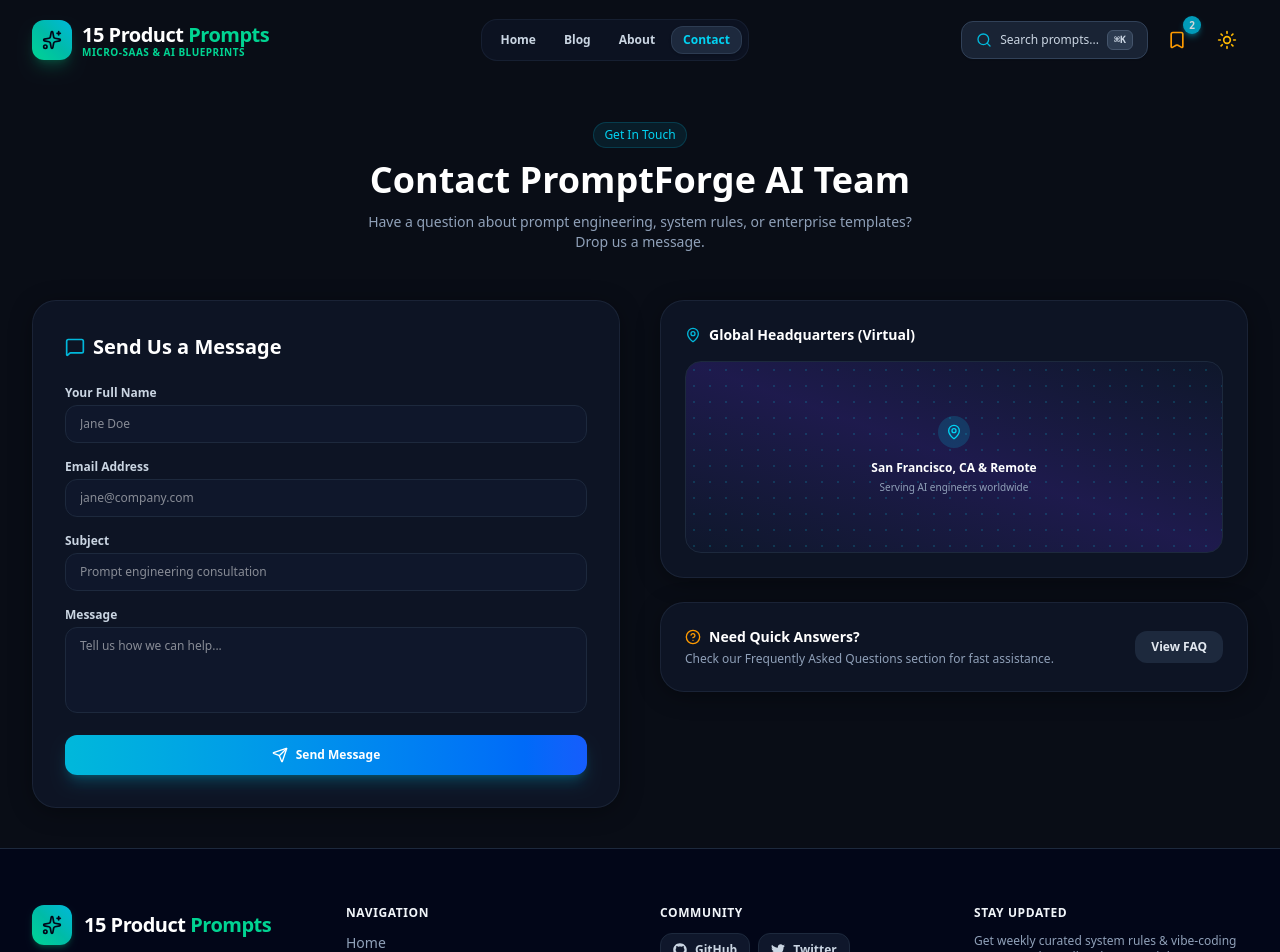
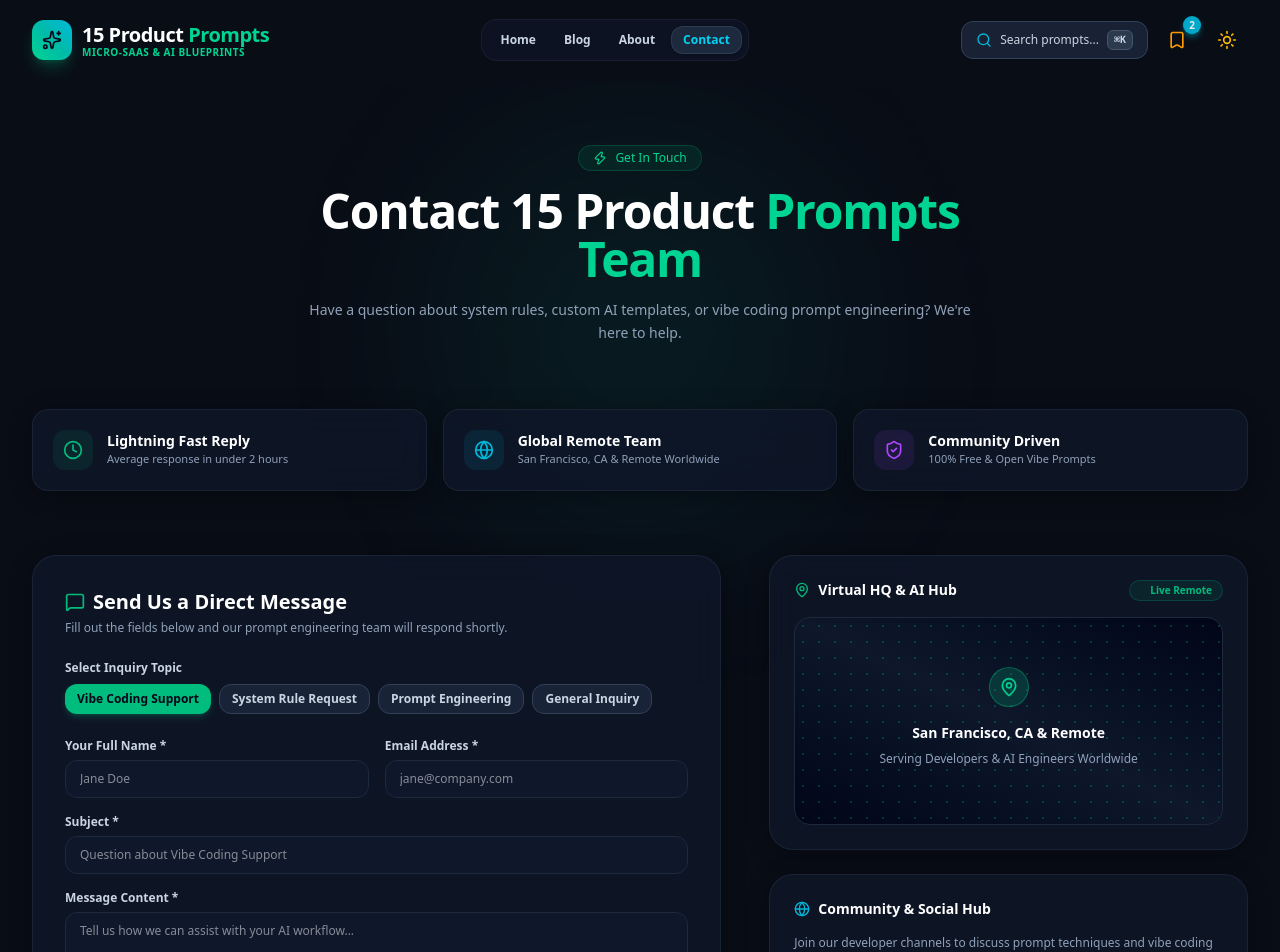
Before and after one commit to bunnyvalluri/15-Product-Prompts, a React (Vite) app: page /contact in a window 1280 px wide. Shown: the top 952 px of the page. Built offline with nearby package versions, Linux system fonts and the light colour scheme.

Commit message:
Upgrade Contact page UX with interactive topic selection and animated features

```diff
--- a/src/pages/Contact.jsx
+++ b/src/pages/Contact.jsx
@@ -1,5 +1,8 @@
+import { useState } from 'react';
 import { useForm } from 'react-hook-form';
-import { Mail, MessageSquare, Send, MapPin, Globe, HelpCircle } from 'lucide-react';
+import { motion } from 'framer-motion';
+import { Mail, MessageSquare, Send, MapPin, Globe, HelpCircle, Zap, ShieldCheck, Clock, ArrowRight, CheckCircle2 } from 'lucide-react';
+import { FaGithub, FaTwitter, FaDiscord } from 'react-icons/fa';
 import { Link } from 'react-router-dom';
 import { useToast } from '../context/ToastContext';
 import { Badge } from '../components/common/Badge';
@@ -7,50 +10,154 @@ import { Badge } from '../components/common/Badge';
 export function Contact() {
   const { register, handleSubmit, reset, formState: { errors } } = useForm();
   const { addToast } = useToast();
+  const [selectedTopic, setSelectedTopic] = useState('Vibe Coding Support');
+  const [isSubmitting, setIsSubmitting] = useState(false);
 
-  const onSubmit = (data) => {
+  const topics = [
+    'Vibe Coding Support',
+    'System Rule Request',
+    'Prompt Engineering',
+    'General Inquiry'
+  ];
+
+  const onSubmit = async (data) => {
+    setIsSubmitting(true);
+    await new Promise((r) => setTimeout(r, 600));
+    setIsSubmitting(false);
     addToast(`Message sent! Thank you, ${data.name}. We will get back to you shortly.`, 'success');
     reset();
   };
 
   return (
-    <div className="max-w-7xl mx-auto px-4 sm:px-6 lg:px-8 py-10 space-y-12">
+    <div className="relative overflow-hidden">
+      {/* Background ambient lighting */}
+      <div className="absolute top-0 left-1/2 -translate-x-1/2 w-full max-w-7xl h-[400px] pointer-events-none -z-10 opacity-30 dark:opacity-20">
+        <div className="absolute top-10 left-1/3 w-72 sm:w-96 h-72 sm:h-96 bg-emerald-500/30 rounded-full blur-[100px] animate-pulse" />
+        <div className="absolute top-20 right-1/3 w-80 sm:w-96 h-80 sm:h-96 bg-cyan-500/25 rounded-full blur-[120px]" />
+      </div>
+
+      <div className="max-w-7xl mx-auto px-4 sm:px-6 lg:px-8 py-10 sm:py-16 space-y-12 sm:space-y-16">
         {/* Header */}
-      <div className="text-center space-y-3 max-w-xl mx-auto">
-        <Badge variant="cyan">Get In Touch</Badge>
-        <h1 className="text-3xl sm:text-4xl font-extrabold text-slate-900 dark:text-white">
-          Contact PromptForge AI Team
+        <motion.div
+          initial={{ opacity: 0, y: 15 }}
+          animate={{ opacity: 1, y: 0 }}
+          transition={{ duration: 0.5 }}
+          className="text-center space-y-3 sm:space-y-4 max-w-2xl mx-auto"
+        >
+          <Badge variant="emerald" className="px-3.5 py-1 text-xs">
+            <Zap className="w-3.5 h-3.5 mr-1" /> Get In Touch
+          </Badge>
+          <h1 className="text-3xl sm:text-5xl font-extrabold tracking-tight text-slate-900 dark:text-white">
+            Contact 15 Product <span className="text-emerald-500 dark:text-emerald-400">Prompts Team</span>
           </h1>
-        <p className="text-sm text-slate-500 dark:text-slate-400">
-          Have a question about prompt engineering, system rules, or enterprise templates? Drop us a message.
+          <p className="text-xs sm:text-sm text-slate-600 dark:text-slate-400 leading-relaxed">
+            Have a question about system rules, custom AI templates, or vibe coding prompt engineering? We're here to help.
+          </p>
+        </motion.div>
+
+        {/* Feature Highlights Bar */}
+        <div className="grid grid-cols-1 sm:grid-cols-3 gap-4">
+          {[
+            {
+              title: "Lightning Fast Reply",
+              desc: "Average response in under 2 hours",
+              icon: Clock,
+              color: "text-emerald-500 bg-emerald-500/10"
+            },
+            {
+              title: "Global Remote Team",
+              desc: "San Francisco, CA & Remote Worldwide",
+              icon: Globe,
+              color: "text-cyan-500 bg-cyan-500/10"
+            },
+            {
+              title: "Community Driven",
+              desc: "100% Free & Open Vibe Prompts",
+              icon: ShieldCheck,
+              color: "text-purple-500 bg-purple-500/10"
+            }
+          ].map((item, idx) => {
+            const Icon = item.icon;
+            return (
+              <motion.div
+                key={idx}
+                initial={{ opacity: 0, y: 15 }}
+                animate={{ opacity: 1, y: 0 }}
+                transition={{ duration: 0.4, delay: idx * 0.1 }}
+                className="glass-panel p-4 sm:p-5 rounded-2xl border border-slate-200/80 dark:border-slate-800 flex items-center gap-3.5 shadow-xs"
+              >
+                <div className={`w-10 h-10 rounded-xl flex items-center justify-center shrink-0 ${item.color}`}>
+                  <Icon className="w-5 h-5" />
+                </div>
+                <div>
+                  <h4 className="text-xs sm:text-sm font-bold text-slate-900 dark:text-white">{item.title}</h4>
+                  <p className="text-[11px] text-slate-500 dark:text-slate-400">{item.desc}</p>
+                </div>
+              </motion.div>
+            );
+          })}
+        </div>
+
+        {/* Main Grid: Form vs Info */}
+        <div className="grid grid-cols-1 lg:grid-cols-12 gap-8 lg:gap-12 items-start">
+          {/* Contact Form Pane */}
+          <motion.div
+            initial={{ opacity: 0, x: -20 }}
+            animate={{ opacity: 1, x: 0 }}
+            transition={{ duration: 0.5 }}
+            className="lg:col-span-7 glass-panel p-6 sm:p-8 rounded-3xl border border-slate-200 dark:border-slate-800 shadow-xl space-y-6"
+          >
+            <div className="space-y-1">
+              <h3 className="text-lg sm:text-xl font-extrabold text-slate-900 dark:text-white flex items-center gap-2">
+                <MessageSquare className="w-5 h-5 text-emerald-500" />
+                Send Us a Direct Message
+              </h3>
+              <p className="text-xs text-slate-500 dark:text-slate-400">
+                Fill out the fields below and our prompt engineering team will respond shortly.
               </p>
             </div>
 
-      <div className="grid grid-cols-1 lg:grid-cols-2 gap-10 items-start">
-        {/* Contact Form */}
-        <div className="glass-panel p-8 rounded-3xl border border-slate-200 dark:border-slate-800 space-y-6">
-          <h3 className="text-xl font-bold text-slate-900 dark:text-white flex items-center gap-2">
-            <MessageSquare className="w-5 h-5 text-cyan-500" />
-            Send Us a Message
-          </h3>
+            {/* Topic Selector */}
+            <div className="space-y-2">
+              <label className="block text-xs font-bold text-slate-700 dark:text-slate-300">
+                Select Inquiry Topic
+              </label>
+              <div className="flex flex-wrap gap-2">
+                {topics.map((t) => (
+                  <button
+                    type="button"
+                    key={t}
+                    onClick={() => setSelectedTopic(t)}
+                    className={`px-3 py-1.5 rounded-xl text-xs font-semibold transition-all ${
+                      selectedTopic === t
+                        ? 'bg-emerald-500 text-slate-950 font-bold shadow-md shadow-emerald-500/20'
+                        : 'bg-slate-100 dark:bg-slate-800/80 text-slate-700 dark:text-slate-300 border border-slate-200 dark:border-slate-700 hover:border-emerald-500/40'
+                    }`}
+                  >
+                    {t}
+                  </button>
+                ))}
+              </div>
+            </div>
 
             <form onSubmit={handleSubmit(onSubmit)} className="space-y-4">
+              <div className="grid grid-cols-1 sm:grid-cols-2 gap-4">
                 <div>
-              <label className="block text-xs font-semibold text-slate-700 dark:text-slate-300 mb-1">
-                Your Full Name
+                  <label className="block text-xs font-bold text-slate-700 dark:text-slate-300 mb-1.5">
+                    Your Full Name *
                   </label>
                   <input
                     type="text"
                     {...register('name', { required: 'Name is required' })}
                     placeholder="Jane Doe"
-                className="w-full px-3.5 py-2.5 rounded-xl bg-slate-100 dark:bg-slate-900 border border-slate-300 dark:border-slate-800 text-xs text-slate-900 dark:text-white focus:outline-none focus:ring-2 focus:ring-cyan-500"
+                    className="w-full px-3.5 py-2.5 rounded-xl bg-slate-50 dark:bg-slate-900 border border-slate-300 dark:border-slate-800 text-xs text-slate-900 dark:text-white focus:outline-none focus:ring-2 focus:ring-emerald-500/50 focus:border-emerald-500 transition-all"
                   />
                   {errors.name && <p className="text-[11px] text-rose-500 mt-1">{errors.name.message}</p>}
                 </div>
 
                 <div>
-              <label className="block text-xs font-semibold text-slate-700 dark:text-slate-300 mb-1">
-                Email Address
+                  <label className="block text-xs font-bold text-slate-700 dark:text-slate-300 mb-1.5">
+                    Email Address *
                   </label>
                   <input
                     type="email"
@@ -59,85 +166,140 @@ export function Contact() {
                       pattern: { value: /^\S+@\S+$/i, message: 'Invalid email address' }
                     })}
                     placeholder="jane@company.com"
-                className="w-full px-3.5 py-2.5 rounded-xl bg-slate-100 dark:bg-slate-900 border border-slate-300 dark:border-slate-800 text-xs text-slate-900 dark:text-white focus:outline-none focus:ring-2 focus:ring-cyan-500"
+                    className="w-full px-3.5 py-2.5 rounded-xl bg-slate-50 dark:bg-slate-900 border border-slate-300 dark:border-slate-800 text-xs text-slate-900 dark:text-white focus:outline-none focus:ring-2 focus:ring-emerald-500/50 focus:border-emerald-500 transition-all"
                   />
                   {errors.email && <p className="text-[11px] text-rose-500 mt-1">{errors.email.message}</p>}
                 </div>
+              </div>
 
               <div>
-              <label className="block text-xs font-semibold text-slate-700 dark:text-slate-300 mb-1">
-                Subject
+                <label className="block text-xs font-bold text-slate-700 dark:text-slate-300 mb-1.5">
+                  Subject *
                 </label>
                 <input
                   type="text"
                   {...register('subject', { required: 'Subject is required' })}
-                placeholder="Prompt engineering consultation"
-                className="w-full px-3.5 py-2.5 rounded-xl bg-slate-100 dark:bg-slate-900 border border-slate-300 dark:border-slate-800 text-xs text-slate-900 dark:text-white focus:outline-none focus:ring-2 focus:ring-cyan-500"
+                  placeholder={`Question about ${selectedTopic}`}
+                  className="w-full px-3.5 py-2.5 rounded-xl bg-slate-50 dark:bg-slate-900 border border-slate-300 dark:border-slate-800 text-xs text-slate-900 dark:text-white focus:outline-none focus:ring-2 focus:ring-emerald-500/50 focus:border-emerald-500 transition-all"
                 />
                 {errors.subject && <p className="text-[11px] text-rose-500 mt-1">{errors.subject.message}</p>}
               </div>
 
               <div>
-              <label className="block text-xs font-semibold text-slate-700 dark:text-slate-300 mb-1">
-                Message
+                <label className="block text-xs font-bold text-slate-700 dark:text-slate-300 mb-1.5">
+                  Message Content *
                 </label>
                 <textarea
                   rows={4}
                   {...register('message', { required: 'Message cannot be empty' })}
-                placeholder="Tell us how we can help..."
-                className="w-full px-3.5 py-2.5 rounded-xl bg-slate-100 dark:bg-slate-900 border border-slate-300 dark:border-slate-800 text-xs text-slate-900 dark:text-white focus:outline-none focus:ring-2 focus:ring-cyan-500 resize-none"
+                  placeholder="Tell us how we can assist with your AI workflow..."
+                  className="w-full px-3.5 py-2.5 rounded-xl bg-slate-50 dark:bg-slate-900 border border-slate-300 dark:border-slate-800 text-xs text-slate-900 dark:text-white focus:outline-none focus:ring-2 focus:ring-emerald-500/50 focus:border-emerald-500 resize-none transition-all"
                 />
                 {errors.message && <p className="text-[11px] text-rose-500 mt-1">{errors.message.message}</p>}
               </div>
 
               <button
                 type="submit"
-              className="w-full py-3 rounded-xl bg-gradient-to-r from-cyan-500 to-blue-600 hover:from-cyan-400 hover:to-blue-500 text-white text-xs font-bold shadow-lg shadow-cyan-500/25 flex items-center justify-center gap-2 transition-all"
+                disabled={isSubmitting}
+                className="w-full py-3 rounded-xl bg-gradient-to-r from-emerald-400 via-teal-500 to-cyan-500 hover:from-emerald-300 hover:to-cyan-400 text-slate-950 text-xs font-extrabold shadow-lg shadow-emerald-500/20 flex items-center justify-center gap-2 transition-all active:scale-[0.99]"
               >
+                {isSubmitting ? (
+                  <span className="flex items-center gap-2">
+                    <span className="w-4 h-4 border-2 border-slate-950 border-t-transparent rounded-full animate-spin" />
+                    Sending Message...
+                  </span>
+                ) : (
+                  <>
                     <Send className="w-4 h-4" />
-              Send Message
+                    Send Message Now
+                  </>
+                )}
               </button>
             </form>
+          </motion.div>
+
+          {/* Right Info Cards */}
+          <motion.div
+            initial={{ opacity: 0, x: 20 }}
+            animate={{ opacity: 1, x: 0 }}
+            transition={{ duration: 0.5, delay: 0.1 }}
+            className="lg:col-span-5 space-y-6"
+          >
+            {/* Virtual Headquarters Map */}
+            <div className="glass-panel p-6 rounded-3xl border border-slate-200 dark:border-slate-800 space-y-4 shadow-lg">
+              <div className="flex items-center justify-between">
+                <h4 className="font-extrabold text-sm text-slate-900 dark:text-white flex items-center gap-2">
+                  <MapPin className="w-4 h-4 text-emerald-500" />
+                  Virtual HQ & AI Hub
+                </h4>
+                <span className="inline-flex items-center gap-1 px-2.5 py-0.5 rounded-full text-[10px] font-bold bg-emerald-500/10 text-emerald-500 border border-emerald-500/20">
+                  <span className="w-1.5 h-1.5 rounded-full bg-emerald-500 animate-ping" /> Live Remote
+                </span>
               </div>
 
-        {/* Location & Quick Links */}
-        <div className="space-y-6">
-          {/* Map Placeholder */}
-          <div className="glass-panel p-6 rounded-3xl border border-slate-200 dark:border-slate-800 space-y-4">
-            <h4 className="font-bold text-sm text-slate-900 dark:text-white flex items-center gap-2">
-              <MapPin className="w-4 h-4 text-cyan-500" />
-              Global Headquarters (Virtual)
-            </h4>
-            <div className="w-full h-48 rounded-2xl bg-gradient-to-tr from-slate-900 via-indigo-950 to-slate-900 border border-slate-800 relative flex items-center justify-center text-center overflow-hidden">
-              <div className="absolute inset-0 opacity-20 bg-[radial-gradient(#06b6d4_1px,transparent_1px)] [background-size:16px_16px]" />
-              <div className="space-y-1 relative z-10 p-4">
-                <span className="w-8 h-8 rounded-full bg-cyan-500/20 text-cyan-400 flex items-center justify-center mx-auto mb-2 animate-bounce">
-                  <MapPin className="w-4 h-4" />
-                </span>
-                <p className="font-bold text-white text-xs">San Francisco, CA & Remote</p>
-                <p className="text-[10px] text-slate-400">Serving AI engineers worldwide</p>
+              <div className="w-full h-52 rounded-2xl bg-gradient-to-tr from-slate-950 via-slate-900 to-slate-950 border border-slate-800 relative flex items-center justify-center text-center overflow-hidden shadow-inner">
+                <div className="absolute inset-0 opacity-25 bg-[radial-gradient(#10b981_1px,transparent_1px)] [background-size:16px_16px]" />
+                <div className="space-y-2 relative z-10 p-4">
+                  <div className="w-10 h-10 rounded-full bg-emerald-500/20 text-emerald-400 border border-emerald-500/40 flex items-center justify-center mx-auto animate-bounce">
+                    <MapPin className="w-5 h-5" />
+                  </div>
+                  <p className="font-extrabold text-white text-sm">San Francisco, CA & Remote</p>
+                  <p className="text-xs text-slate-400">Serving Developers & AI Engineers Worldwide</p>
                 </div>
               </div>
             </div>
 
-          {/* Quick FAQ Link Card */}
-          <div className="glass-panel p-6 rounded-3xl border border-slate-200 dark:border-slate-800 flex items-center justify-between">
-            <div className="space-y-1">
-              <h4 className="font-bold text-sm text-slate-900 dark:text-white flex items-center gap-2">
-                <HelpCircle className="w-4 h-4 text-amber-500" />
-                Need Quick Answers?
+            {/* Quick Community Channels Card */}
+            <div className="glass-panel p-6 rounded-3xl border border-slate-200 dark:border-slate-800 space-y-4 shadow-lg">
+              <h4 className="font-extrabold text-sm text-slate-900 dark:text-white flex items-center gap-2">
+                <Globe className="w-4 h-4 text-cyan-500" />
+                Community & Social Hub
               </h4>
               <p className="text-xs text-slate-500 dark:text-slate-400">
-                Check our Frequently Asked Questions section for fast assistance.
+                Join our developer channels to discuss prompt techniques and vibe coding workflows.
+              </p>
+              <div className="grid grid-cols-3 gap-2">
+                {[
+                  { name: 'GitHub', icon: FaGithub, href: 'https://github.com' },
+                  { name: 'Twitter', icon: FaTwitter, href: 'https://twitter.com' },
+                  { name: 'Discord', icon: FaDiscord, href: 'https://discord.com' }
+                ].map((s, idx) => {
+                  const Icon = s.icon;
+                  return (
+                    <a
+                      key={idx}
+                      href={s.href}
+                      target="_blank"
+                      rel="noreferrer"
+                      className="flex flex-col items-center justify-center p-3 rounded-2xl bg-slate-100 dark:bg-slate-900 border border-slate-200 dark:border-slate-800 hover:border-emerald-500/40 hover:text-emerald-500 text-slate-700 dark:text-slate-300 transition-all text-xs font-semibold gap-1.5"
+                    >
+                      <Icon className="w-4 h-4" />
+                      <span>{s.name}</span>
+                    </a>
+                  );
+                })}
+              </div>
+            </div>
+
+            {/* FAQ Teaser Card */}
+            <div className="glass-panel p-6 rounded-3xl border border-slate-200 dark:border-slate-800 flex items-center justify-between gap-4 shadow-lg">
+              <div className="space-y-1">
+                <h4 className="font-extrabold text-sm text-slate-900 dark:text-white flex items-center gap-2">
+                  <HelpCircle className="w-4 h-4 text-amber-500" />
+                  Have Quick Questions?
+                </h4>
+                <p className="text-xs text-slate-500 dark:text-slate-400">
+                  Read answers about prompt usage, privacy, and custom rules.
                 </p>
               </div>
               <Link
                 to="/faq"
-              className="px-4 py-2 rounded-xl bg-slate-100 dark:bg-slate-800 hover:bg-slate-200 dark:hover:bg-slate-700 text-xs font-semibold text-slate-800 dark:text-slate-200 shrink-0 transition-colors"
+                className="inline-flex items-center gap-1 px-4 py-2 rounded-xl bg-slate-100 dark:bg-slate-800 hover:bg-slate-200 dark:hover:bg-slate-700 text-xs font-bold text-slate-800 dark:text-slate-200 shrink-0 transition-colors"
               >
-              View FAQ
+                FAQ <ArrowRight className="w-3.5 h-3.5" />
               </Link>
             </div>
+          </motion.div>
         </div>
       </div>
     </div>
```
Lines whose indentation alone changed are shown as unchanged.
